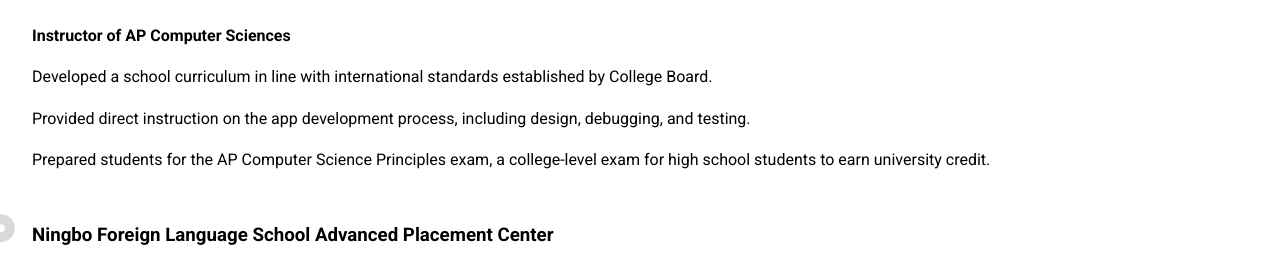
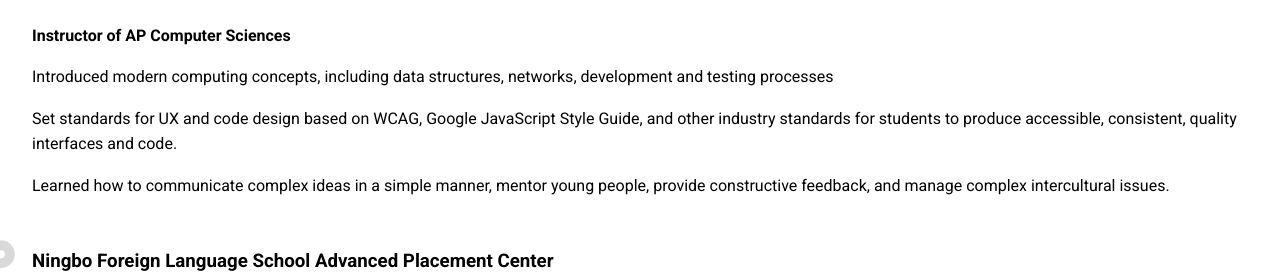
Before and after one commit to brti-dev/brti.dev, a Next.js app: page /teacher in a window 1280 px wide. Shown: the part 333-606 px from the top of the page. Built offline with nearby package versions, Linux system fonts and the light colour scheme.

Commit message:
update teacher page

```diff
--- a/pages/teacher.tsx
+++ b/pages/teacher.tsx
@@ -1,5 +1,3 @@
-import { FiDownload as DownloadIcon } from 'react-icons/fi'
-
 import { Timeline, TimelineItem } from 'components/Timeline'
 import Layout from 'components/Layout'
 
@@ -28,17 +26,18 @@ function Teacher() {
               <strong>Instructor of AP Computer Sciences</strong>
             </p>
             <p>
-              Developed a school curriculum in line with international standards
-              established by College Board.
+              Introduced modern computing concepts, including data structures,
+              networks, development and testing processes
             </p>
             <p>
-              Provided direct instruction on the app development process,
-              including design, debugging, and testing.
+              Set standards for UX and code design based on WCAG, Google
+              JavaScript Style Guide, and other industry standards for students
+              to produce accessible, consistent, quality interfaces and code.
             </p>
             <p>
-              Prepared students for the AP Computer Science Principles exam, a
-              college-level exam for high school students to earn university
-              credit.
+              Learned how to communicate complex ideas in a simple manner,
+              mentor young people, provide constructive feedback, and manage
+              complex intercultural issues.
             </p>
           </TimelineItem>
           <TimelineItem label="2016&mdash;2021">
```
